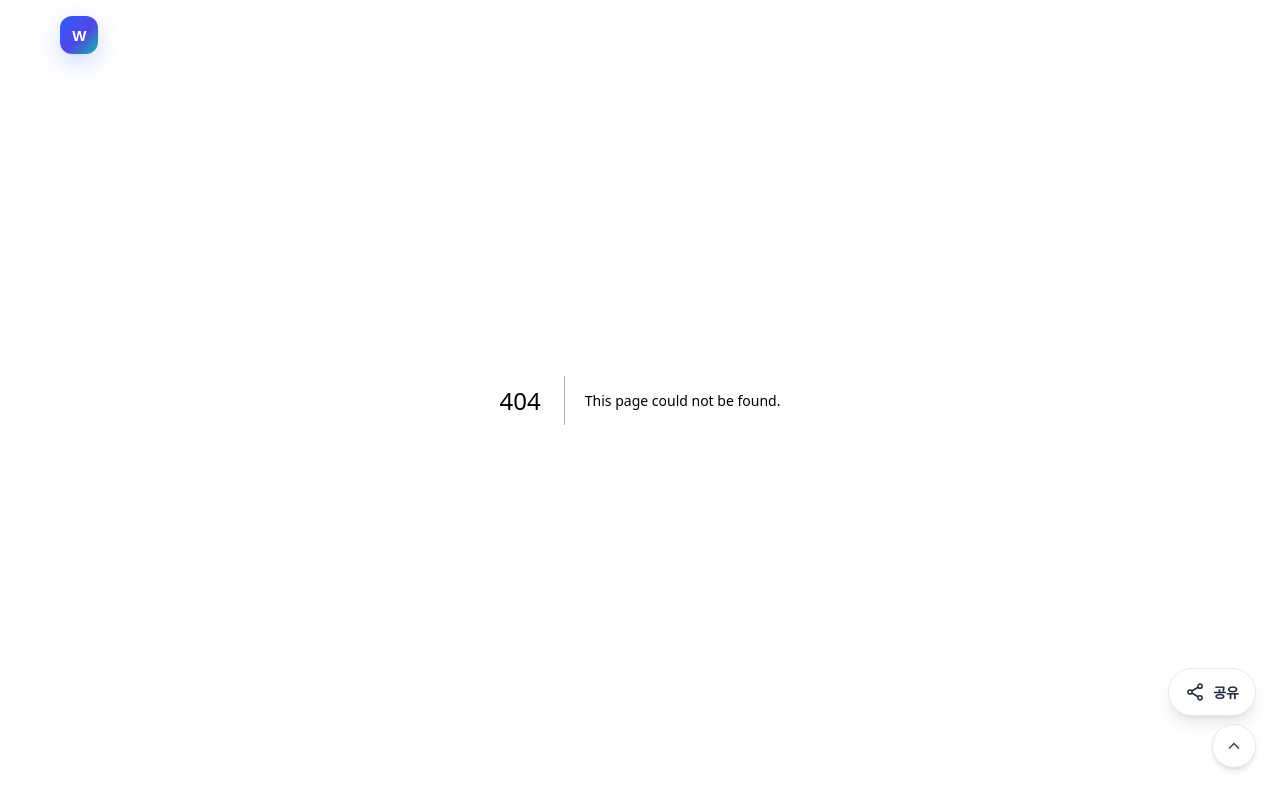
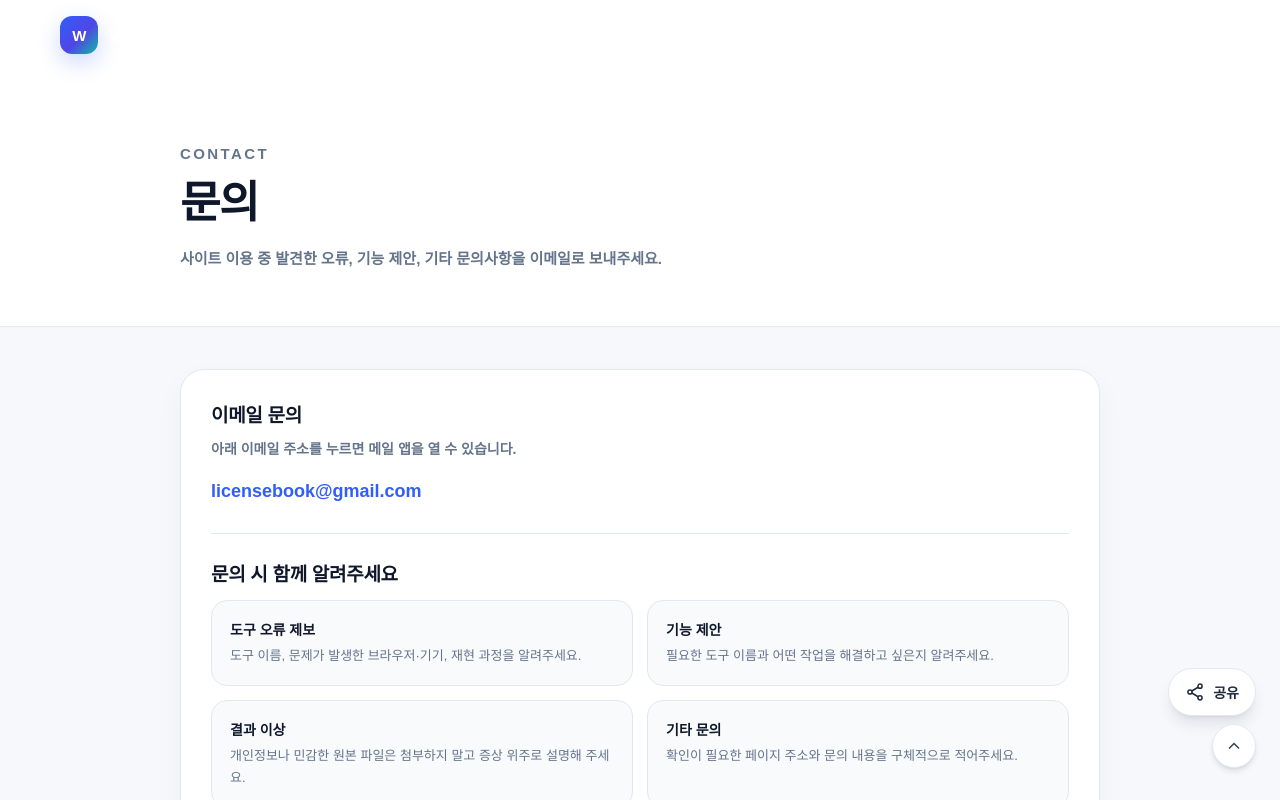
Before and after one commit to license-book/web-tools, a Next.js app: page /contact in a window 1280 px wide. Before the commit this address had no page. Shown: the top 800 px of the page. Built offline with nearby package versions, Linux system fonts and the light colour scheme.

Commit message:
feat: add contact page

```diff
--- /dev/null
+++ b/app/contact/page.tsx
@@ -0,0 +1,37 @@
+import type { Metadata } from 'next';
+import Link from 'next/link';
+
+const CONTACT_EMAIL = 'licensebook@gmail.com';
+
+export const metadata: Metadata = {
+  title: '문의',
+  description: 'WEBTOOLS 사이트 이용, 오류 제보, 기능 제안 및 기타 문의 안내입니다.',
+};
+
+export default function ContactPage() {
+  return (
+    <main className="infoPage">
+      <section className="infoPageHero"><div className="infoPageHeroInner"><p className="infoPageEyebrow">CONTACT</p><h1>문의</h1><p>사이트 이용 중 발견한 오류, 기능 제안, 기타 문의사항을 이메일로 보내주세요.</p></div></section>
+      <div className="infoPageBody">
+        <div className="infoCard">
+          <section className="infoBlock">
+            <h2>이메일 문의</h2>
+            <p>아래 이메일 주소를 누르면 메일 앱을 열 수 있습니다.</p>
+            <p style={{ marginTop: 12 }}><a href={`mailto:${CONTACT_EMAIL}`} style={{ color: '#315efb', fontWeight: 900, fontSize: 18 }}>{CONTACT_EMAIL}</a></p>
+          </section>
+          <section className="infoBlock">
+            <h2>문의 시 함께 알려주세요</h2>
+            <div className="contactOptions">
+              <div className="contactOption"><strong>도구 오류 제보</strong><span>도구 이름, 문제가 발생한 브라우저·기기, 재현 과정을 알려주세요.</span></div>
+              <div className="contactOption"><strong>기능 제안</strong><span>필요한 도구 이름과 어떤 작업을 해결하고 싶은지 알려주세요.</span></div>
+              <div className="contactOption"><strong>결과 이상</strong><span>개인정보나 민감한 원본 파일은 첨부하지 말고 증상 위주로 설명해 주세요.</span></div>
+              <div className="contactOption"><strong>기타 문의</strong><span>확인이 필요한 페이지 주소와 문의 내용을 구체적으로 적어주세요.</span></div>
+            </div>
+            <div className="infoCallout">보내주신 문의는 내용을 확인한 뒤 필요한 경우 이메일로 답변드립니다. 비밀번호, 주민등록번호, 금융정보 등 민감한 개인정보는 보내지 마세요.</div>
+          </section>
+        </div>
+        <div className="infoBack"><Link href="/">← 메인으로 돌아가기</Link></div>
+      </div>
+    </main>
+  );
+}
```
